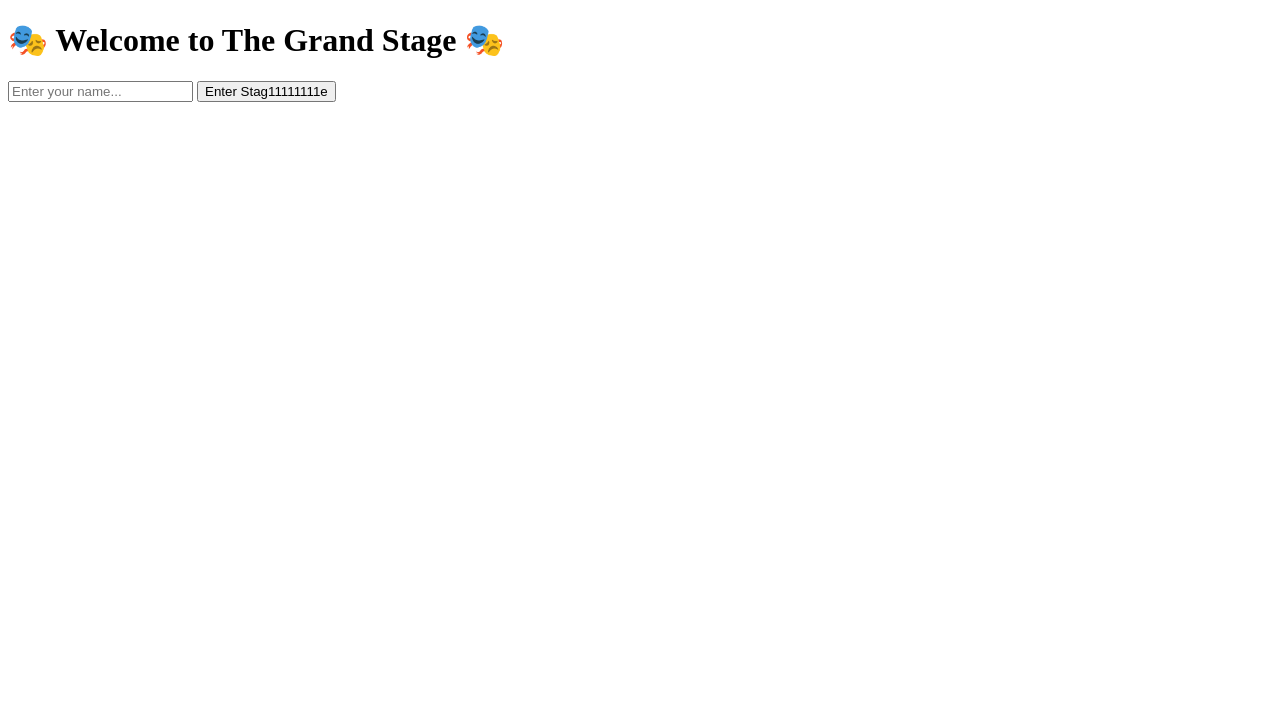
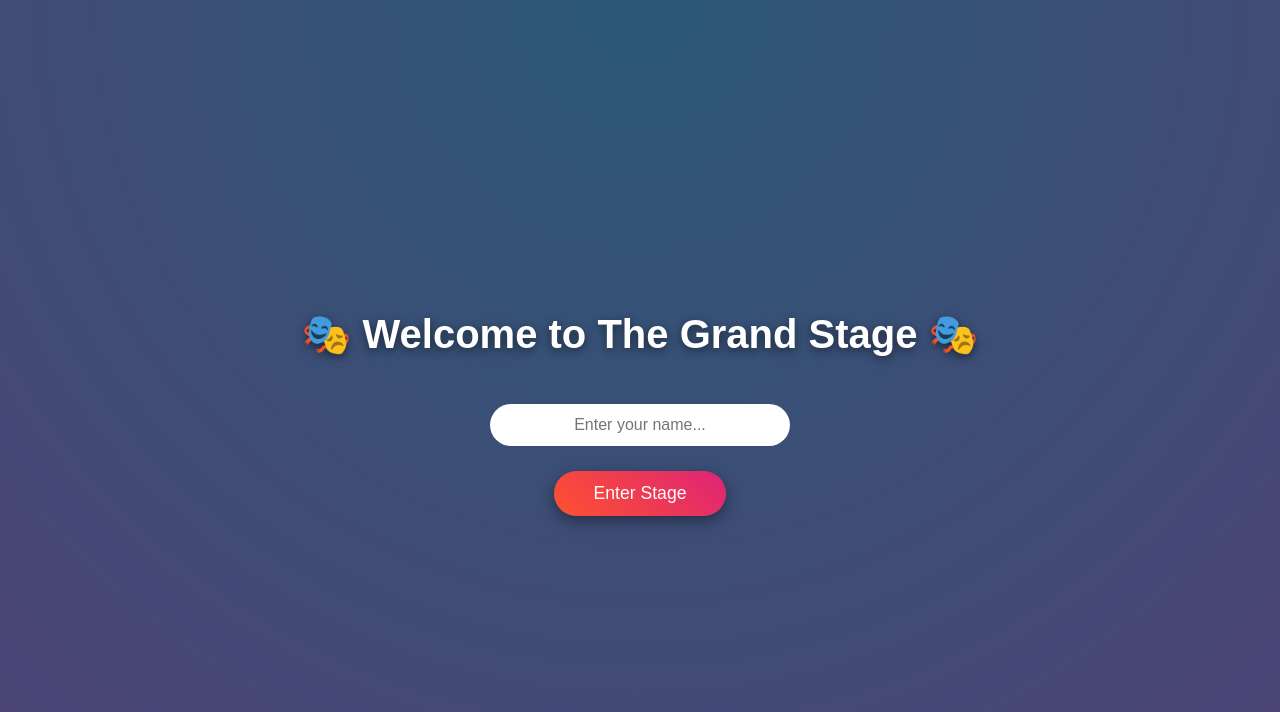
Before and after one commit to Akashalf/gitRepo, a plain HTML site: page index.html in a window 1280 px wide. Drawn offline with Linux system fonts and the light colour scheme.

Commit message:
This is the final website

```diff
--- a/index.html
+++ b/index.html
@@ -3,12 +3,59 @@
 <head>
   <meta charset="UTF-8" />
   <meta name="viewport" content="width=device-width, initial-scale=1.0" />
-  <title>Changed The Title</title>
+  <title>The Grand Stage</title>
+  <style>
+    body {
+      margin: 0;
+      height: 100vh;
+      background: radial-gradient(circle at top, #2b5876, #4e4376);
+      display: flex;
+      flex-direction: column;
+      justify-content: center;
+      align-items: center;
+      font-family: "Poppins", sans-serif;
+      color: #fff;
+    }
+
+    h1 {
+      font-size: 2.5em;
+      text-shadow: 0 3px 10px rgba(0, 0, 0, 0.5);
+    }
+
+    input {
+      margin-top: 20px;
+      padding: 12px 25px;
+      border: none;
+      border-radius: 25px;
+      font-size: 1em;
+      text-align: center;
+      outline: none;
+      width: 250px;
+    }
+
+    button {
+      margin-top: 25px;
+      padding: 12px 40px;
+      border: none;
+      border-radius: 30px;
+      font-size: 1.1em;
+      color: #fff;
+      background: linear-gradient(45deg, #ff512f, #dd2476);
+      cursor: pointer;
+      transition: 0.3s;
+      box-shadow: 0 5px 15px rgba(0, 0, 0, 0.4);
+    }
+
+    button:hover {
+      transform: scale(1.1);
+      background: linear-gradient(45deg, #24c6dc, #514a9d);
+    }
+  </style>
 </head>
 <body>
   <h1>🎭 Welcome to The Grand Stage 🎭</h1>
   <input type="text" id="nameInput" placeholder="Enter your name..." />
-  <button onclick="startShow()">Enter Stag11111111e</button>
+  <button onclick="startShow()">Enter Stage</button>
 
   <script>
     function startShow() {
```
